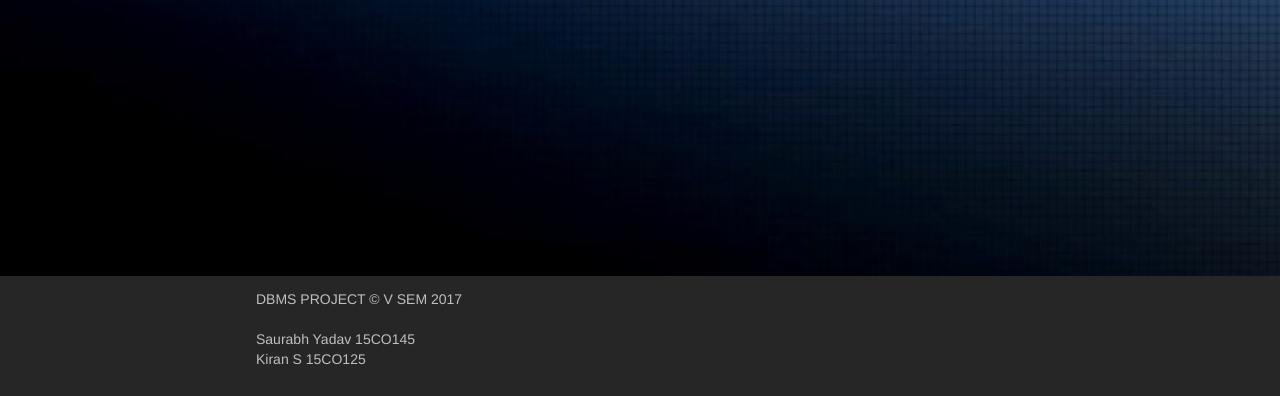
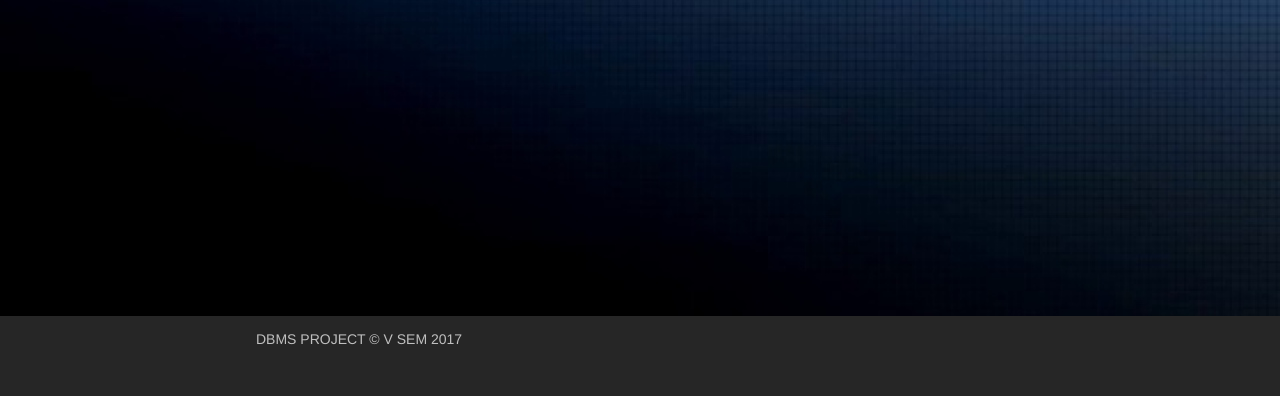
Before and after one commit to saurabhyd/Mess_Management_System, a Django app: page /adminpage/ in a window 1280 px wide. Shown: the part 404-800 px from the top of the page. Run offline with Django 3.2, Linux system fonts and the light colour scheme; some libraries are stand-ins or nearby versions.

Commit message:
adminpage

```diff
--- a/server/adminpage/static/adminpage/styleadmin.css
+++ b/server/adminpage/static/adminpage/styleadmin.css
@@ -23,7 +23,7 @@ body
 {
 	background-color:#262626;
 	width:100%;
-	height:15%;
+	height:10%;
 	position:fixed;
 	bottom:0;
 	color:#bfbfbf;
--- a/server/adminpage/templates/adminpage/admin.html
+++ b/server/adminpage/templates/adminpage/admin.html
@@ -34,8 +34,6 @@
     </div>
     <div class='pagebottom'>
     DBMS PROJECT © V SEM 2017<br>
-    <br>Saurabh Yadav 15CO145
-    <br>Kiran S 15CO125
     </div>
 
 </body>
```
